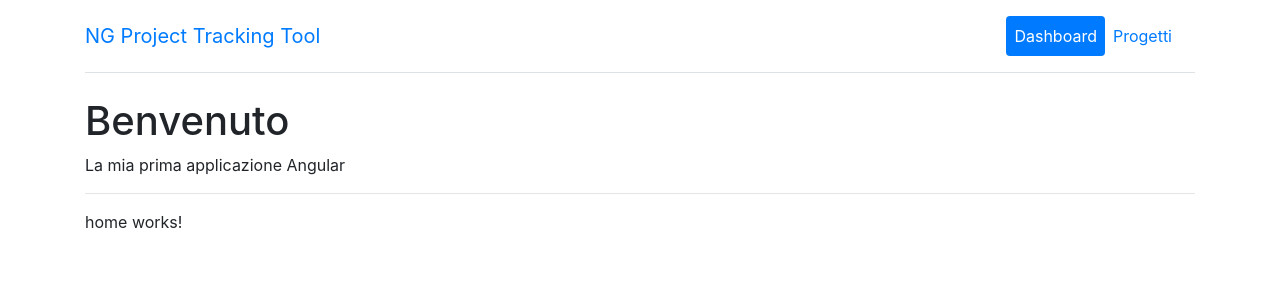
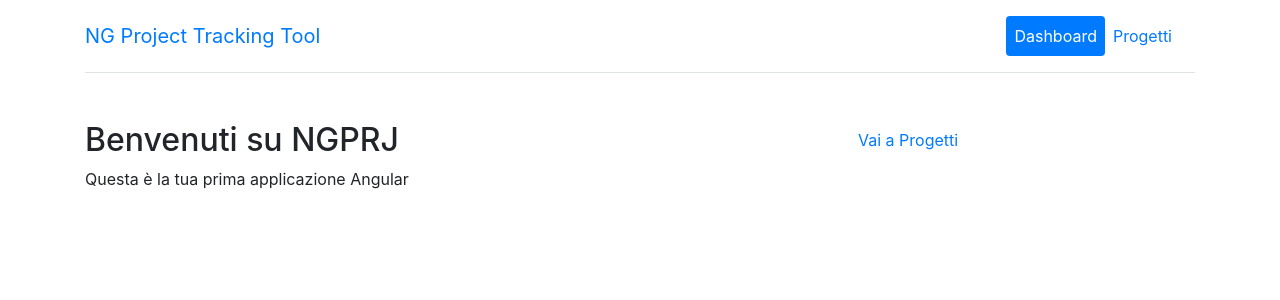
Before and after one commit to paolomax/progetto-prof-angular-corso, an Angular app: page /home in a window 1280 px wide. Shown: the top 300 px of the page. Built offline with nearby package versions, Linux system fonts and the light colour scheme.

Commit message:
add navigation links

```diff
--- a/src/app/app.component.html
+++ b/src/app/app.component.html
@@ -1,9 +1,6 @@
 <ngprj-navbar></ngprj-navbar>
 
 <div class="container">
-    <h1>Benvenuto</h1>
-    <p>La mia prima applicazione Angular</p>
-    <hr>
     <router-outlet>
 
     </router-outlet>
--- a/src/app/app.component.ts
+++ b/src/app/app.component.ts
@@ -6,5 +6,4 @@ import { Component } from '@angular/core';
   styleUrls: ['./app.component.css']
 })
 export class AppComponent {
-  title = 'ngprj';
 }
--- a/src/app/dashboard/home/home.component.html
+++ b/src/app/dashboard/home/home.component.html
@@ -1 +1,10 @@
-<p>home works!</p>
+<div class="row mt-5">
+    <div class="col-8">
+        <h2>Benvenuti su {{ title | uppercase}} </h2>
+    </div>
+    <div class="col text-end">
+        <button class="btn btn-link"  routerLink="/projects">Vai a Progetti</button>
+    </div>
+</div>
+
+<p>Questa è la tua prima applicazione Angular</p>
--- a/src/app/dashboard/home/home.component.ts
+++ b/src/app/dashboard/home/home.component.ts
@@ -7,6 +7,7 @@ import { Component, OnInit } from '@angular/core';
 })
 export class HomeComponent implements OnInit {
 
+  title = 'ngprj';
   constructor() { }
 
   ngOnInit(): void {
--- a/src/app/project/project-container/project-container.component.html
+++ b/src/app/project/project-container/project-container.component.html
@@ -1,3 +1,13 @@
+<div class="row mt-5">
+    <div class="col-8">
+        <h2>I miei progetti </h2>
+    </div>
+    <div class="col text-end">
+        <button class="btn btn-link" routerLink="/home">Torna alla Dashboard</button>
+    </div>
+</div>
+
+
 <ngprj-project-list [projects] = "projects" (selected)="selectProject($event)"></ngprj-project-list>
 
 
```
